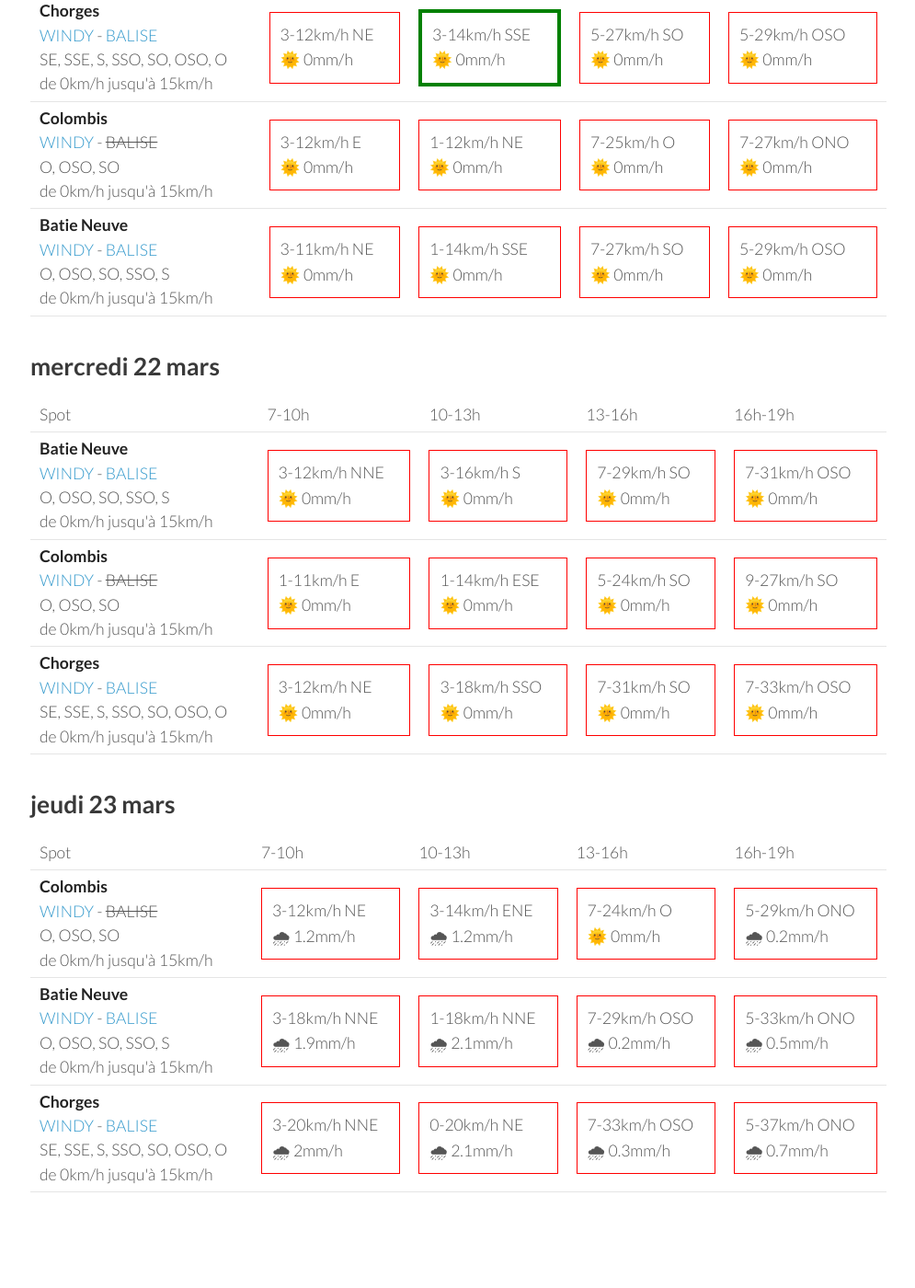
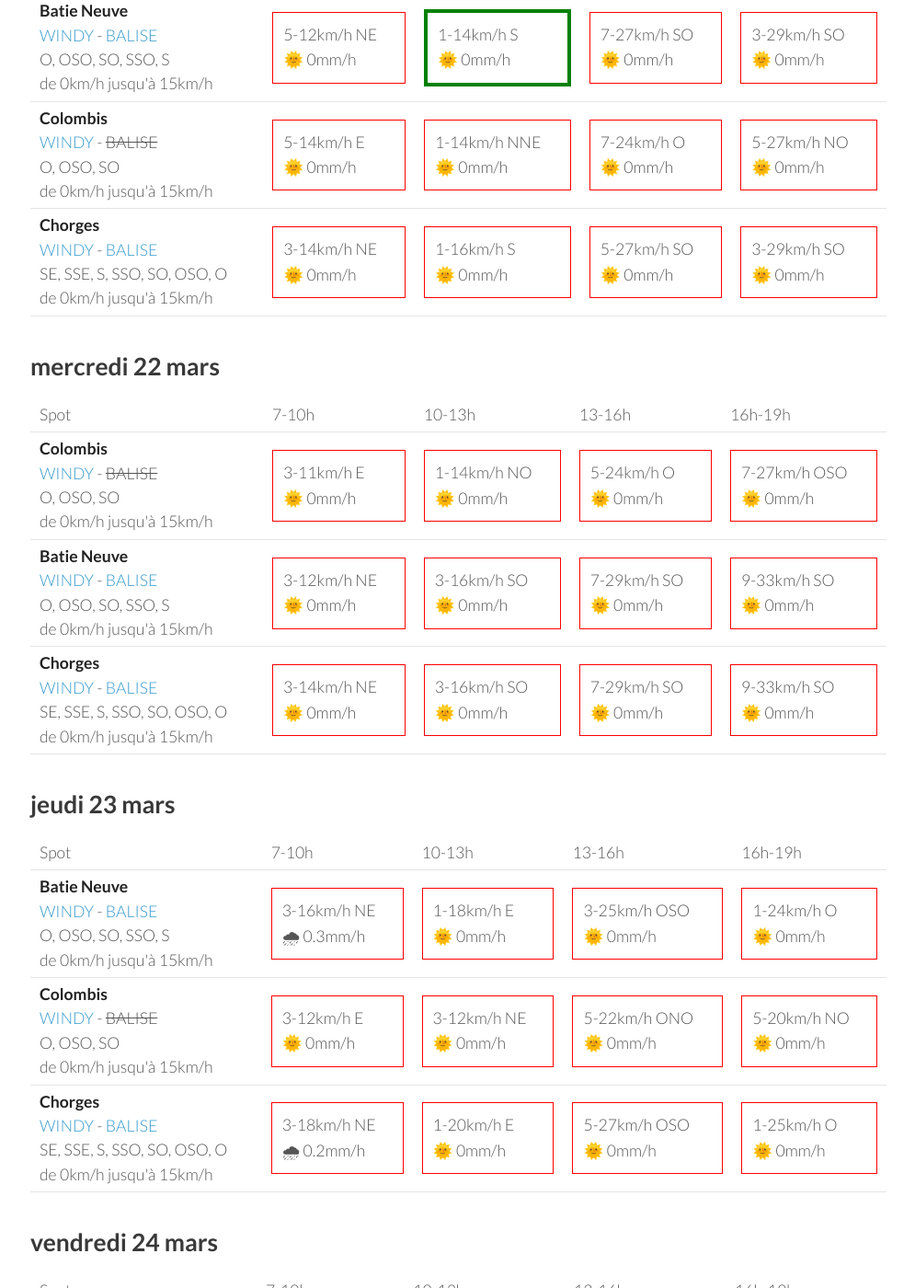
Before and after one commit to parapente-dans-le-nord/parapente-dans-le-nord.github.io, a Jekyll site: the page built from saint_andre.markdown, in a window 1280 px wide and 1400 px high, scrolled down 1325 px. Shown: the whole window at 92% size, without its empty margins (25-1020 px from the left). Built offline with Jekyll 4.4.1, drawn with Linux system fonts in a browser that asks for light colours; some of the changed text lies outside the part shown.

Commit message:
update index.markdown

```diff
--- a/saint_andre.markdown
+++ b/saint_andre.markdown
@@ -7,7 +7,7 @@ title:  "Tous les spots"
 {: .links}
 
 # Prevision Windy, modèle Arome
-page mise à jour le dimanche 19 mars 06:35
+page mise à jour le dimanche 19 mars 10:35
 
 ## dimanche 19 mars
 
@@ -114,32 +114,32 @@ page mise à jour le dimanche 19 mars 06:35
       <td>16h-19h</td>
     </tr>
 <tr>
-        <td><strong>Chorges</strong><br><a href="https://windy.com/44.578/6.280?44.559,6.262,10">WINDY</a> - <span class=""><a href="https://www.openwindmap.org/PP554">BALISE</a> </span><br> <span class="vent-favorable">SE, SSE, S, SSO, SO, OSO, O</span><br><span class="force-vent">de 0km/h jusqu'à 15km/h</span> </td>
+        <td><strong>Batie Neuve</strong><br><a href="https://windy.com/44.584/6.236?44.559,6.262,10,m:eTtagly">WINDY</a> - <span class=""><a href="https://www.openwindmap.org/PP554">BALISE</a> </span><br> <span class="vent-favorable">O, OSO, SO, SSO, S</span><br><span class="force-vent">de 0km/h jusqu'à 15km/h</span> </td>
 
-            <td><div class="not-flyable"><p>3-12km/h NE</p><p>🌞 0mm/h</p></div></td>
-            <td><div class="flyable"><p>3-14km/h SSE</p><p>🌞 0mm/h</p></div></td>
-            <td><div class="not-flyable"><p>5-27km/h SO</p><p>🌞 0mm/h</p></div></td>
-            <td><div class="not-flyable"><p>5-29km/h OSO</p><p>🌞 0mm/h</p></div></td>
+            <td><div class="not-flyable"><p>5-12km/h NE</p><p>🌞 0mm/h</p></div></td>
+            <td><div class="flyable"><p>1-14km/h S</p><p>🌞 0mm/h</p></div></td>
+            <td><div class="not-flyable"><p>7-27km/h SO</p><p>🌞 0mm/h</p></div></td>
+            <td><div class="not-flyable"><p>3-29km/h SO</p><p>🌞 0mm/h</p></div></td>
 
 
     </tr>
 <tr>
         <td><strong>Colombis</strong><br><a href="https://windy.com/44.494/6.216?44.559,6.262,10">WINDY</a> - <span class="no-balise"> BALISE </span><br> <span class="vent-favorable">O, OSO, SO</span><br><span class="force-vent">de 0km/h jusqu'à 15km/h</span> </td>
 
-            <td><div class="not-flyable"><p>3-12km/h E</p><p>🌞 0mm/h</p></div></td>
-            <td><div class="not-flyable"><p>1-12km/h NE</p><p>🌞 0mm/h</p></div></td>
-            <td><div class="not-flyable"><p>7-25km/h O</p><p>🌞 0mm/h</p></div></td>
-            <td><div class="not-flyable"><p>7-27km/h ONO</p><p>🌞 0mm/h</p></div></td>
+            <td><div class="not-flyable"><p>5-14km/h E</p><p>🌞 0mm/h</p></div></td>
+            <td><div class="not-flyable"><p>1-14km/h NNE</p><p>🌞 0mm/h</p></div></td>
+            <td><div class="not-flyable"><p>7-24km/h O</p><p>🌞 0mm/h</p></div></td>
+            <td><div class="not-flyable"><p>5-27km/h NO</p><p>🌞 0mm/h</p></div></td>
 
 
     </tr>
 <tr>
-        <td><strong>Batie Neuve</strong><br><a href="https://windy.com/44.584/6.236?44.559,6.262,10,m:eTtagly">WINDY</a> - <span class=""><a href="https://www.openwindmap.org/PP554">BALISE</a> </span><br> <span class="vent-favorable">O, OSO, SO, SSO, S</span><br><span class="force-vent">de 0km/h jusqu'à 15km/h</span> </td>
+        <td><strong>Chorges</strong><br><a href="https://windy.com/44.578/6.280?44.559,6.262,10">WINDY</a> - <span class=""><a href="https://www.openwindmap.org/PP554">BALISE</a> </span><br> <span class="vent-favorable">SE, SSE, S, SSO, SO, OSO, O</span><br><span class="force-vent">de 0km/h jusqu'à 15km/h</span> </td>
 
-            <td><div class="not-flyable"><p>3-11km/h NE</p><p>🌞 0mm/h</p></div></td>
-            <td><div class="not-flyable"><p>1-14km/h SSE</p><p>🌞 0mm/h</p></div></td>
-            <td><div class="not-flyable"><p>7-27km/h SO</p><p>🌞 0mm/h</p></div></td>
-            <td><div class="not-flyable"><p>5-29km/h OSO</p><p>🌞 0mm/h</p></div></td>
+            <td><div class="not-flyable"><p>3-14km/h NE</p><p>🌞 0mm/h</p></div></td>
+            <td><div class="not-flyable"><p>1-16km/h S</p><p>🌞 0mm/h</p></div></td>
+            <td><div class="not-flyable"><p>5-27km/h SO</p><p>🌞 0mm/h</p></div></td>
+            <td><div class="not-flyable"><p>3-29km/h SO</p><p>🌞 0mm/h</p></div></td>
 
 
     </tr>
@@ -160,32 +160,32 @@ page mise à jour le dimanche 19 mars 06:35
       <td>16h-19h</td>
     </tr>
 <tr>
-        <td><strong>Batie Neuve</strong><br><a href="https://windy.com/44.584/6.236?44.559,6.262,10,m:eTtagly">WINDY</a> - <span class=""><a href="https://www.openwindmap.org/PP554">BALISE</a> </span><br> <span class="vent-favorable">O, OSO, SO, SSO, S</span><br><span class="force-vent">de 0km/h jusqu'à 15km/h</span> </td>
+        <td><strong>Colombis</strong><br><a href="https://windy.com/44.494/6.216?44.559,6.262,10">WINDY</a> - <span class="no-balise"> BALISE </span><br> <span class="vent-favorable">O, OSO, SO</span><br><span class="force-vent">de 0km/h jusqu'à 15km/h</span> </td>
 
-            <td><div class="not-flyable"><p>3-12km/h NNE</p><p>🌞 0mm/h</p></div></td>
-            <td><div class="not-flyable"><p>3-16km/h S</p><p>🌞 0mm/h</p></div></td>
-            <td><div class="not-flyable"><p>7-29km/h SO</p><p>🌞 0mm/h</p></div></td>
-            <td><div class="not-flyable"><p>7-31km/h OSO</p><p>🌞 0mm/h</p></div></td>
+            <td><div class="not-flyable"><p>3-11km/h E</p><p>🌞 0mm/h</p></div></td>
+            <td><div class="not-flyable"><p>1-14km/h NO</p><p>🌞 0mm/h</p></div></td>
+            <td><div class="not-flyable"><p>5-24km/h O</p><p>🌞 0mm/h</p></div></td>
+            <td><div class="not-flyable"><p>7-27km/h OSO</p><p>🌞 0mm/h</p></div></td>
 
 
     </tr>
 <tr>
-        <td><strong>Colombis</strong><br><a href="https://windy.com/44.494/6.216?44.559,6.262,10">WINDY</a> - <span class="no-balise"> BALISE </span><br> <span class="vent-favorable">O, OSO, SO</span><br><span class="force-vent">de 0km/h jusqu'à 15km/h</span> </td>
+        <td><strong>Batie Neuve</strong><br><a href="https://windy.com/44.584/6.236?44.559,6.262,10,m:eTtagly">WINDY</a> - <span class=""><a href="https://www.openwindmap.org/PP554">BALISE</a> </span><br> <span class="vent-favorable">O, OSO, SO, SSO, S</span><br><span class="force-vent">de 0km/h jusqu'à 15km/h</span> </td>
 
-            <td><div class="not-flyable"><p>1-11km/h E</p><p>🌞 0mm/h</p></div></td>
-            <td><div class="not-flyable"><p>1-14km/h ESE</p><p>🌞 0mm/h</p></div></td>
-            <td><div class="not-flyable"><p>5-24km/h SO</p><p>🌞 0mm/h</p></div></td>
-            <td><div class="not-flyable"><p>9-27km/h SO</p><p>🌞 0mm/h</p></div></td>
+            <td><div class="not-flyable"><p>3-12km/h NE</p><p>🌞 0mm/h</p></div></td>
+            <td><div class="not-flyable"><p>3-16km/h SO</p><p>🌞 0mm/h</p></div></td>
+            <td><div class="not-flyable"><p>7-29km/h SO</p><p>🌞 0mm/h</p></div></td>
+            <td><div class="not-flyable"><p>9-33km/h SO</p><p>🌞 0mm/h</p></div></td>
 
 
     </tr>
 <tr>
         <td><strong>Chorges</strong><br><a href="https://windy.com/44.578/6.280?44.559,6.262,10">WINDY</a> - <span class=""><a href="https://www.openwindmap.org/PP554">BALISE</a> </span><br> <span class="vent-favorable">SE, SSE, S, SSO, SO, OSO, O</span><br><span class="force-vent">de 0km/h jusqu'à 15km/h</span> </td>
 
-            <td><div class="not-flyable"><p>3-12km/h NE</p><p>🌞 0mm/h</p></div></td>
-            <td><div class="not-flyable"><p>3-18km/h SSO</p><p>🌞 0mm/h</p></div></td>
-            <td><div class="not-flyable"><p>7-31km/h SO</p><p>🌞 0mm/h</p></div></td>
-            <td><div class="not-flyable"><p>7-33km/h OSO</p><p>🌞 0mm/h</p></div></td>
+            <td><div class="not-flyable"><p>3-14km/h NE</p><p>🌞 0mm/h</p></div></td>
+            <td><div class="not-flyable"><p>3-16km/h SO</p><p>🌞 0mm/h</p></div></td>
+            <td><div class="not-flyable"><p>7-29km/h SO</p><p>🌞 0mm/h</p></div></td>
+            <td><div class="not-flyable"><p>9-33km/h SO</p><p>🌞 0mm/h</p></div></td>
 
 
     </tr>
@@ -206,32 +206,32 @@ page mise à jour le dimanche 19 mars 06:35
       <td>16h-19h</td>
     </tr>
 <tr>
-        <td><strong>Colombis</strong><br><a href="https://windy.com/44.494/6.216?44.559,6.262,10">WINDY</a> - <span class="no-balise"> BALISE </span><br> <span class="vent-favorable">O, OSO, SO</span><br><span class="force-vent">de 0km/h jusqu'à 15km/h</span> </td>
+        <td><strong>Batie Neuve</strong><br><a href="https://windy.com/44.584/6.236?44.559,6.262,10,m:eTtagly">WINDY</a> - <span class=""><a href="https://www.openwindmap.org/PP554">BALISE</a> </span><br> <span class="vent-favorable">O, OSO, SO, SSO, S</span><br><span class="force-vent">de 0km/h jusqu'à 15km/h</span> </td>
 
-            <td><div class="not-flyable"><p>3-12km/h NE</p><p>🌧 1.2mm/h</p></div></td>
-            <td><div class="not-flyable"><p>3-14km/h ENE</p><p>🌧 1.2mm/h</p></div></td>
-            <td><div class="not-flyable"><p>7-24km/h O</p><p>🌞 0mm/h</p></div></td>
-            <td><div class="not-flyable"><p>5-29km/h ONO</p><p>🌧 0.2mm/h</p></div></td>
+            <td><div class="not-flyable"><p>3-16km/h NE</p><p>🌧 0.3mm/h</p></div></td>
+            <td><div class="not-flyable"><p>1-18km/h E</p><p>🌞 0mm/h</p></div></td>
+            <td><div class="not-flyable"><p>3-25km/h OSO</p><p>🌞 0mm/h</p></div></td>
+            <td><div class="not-flyable"><p>1-24km/h O</p><p>🌞 0mm/h</p></div></td>
 
 
     </tr>
 <tr>
-        <td><strong>Batie Neuve</strong><br><a href="https://windy.com/44.584/6.236?44.559,6.262,10,m:eTtagly">WINDY</a> - <span class=""><a href="https://www.openwindmap.org/PP554">BALISE</a> </span><br> <span class="vent-favorable">O, OSO, SO, SSO, S</span><br><span class="force-vent">de 0km/h jusqu'à 15km/h</span> </td>
+        <td><strong>Colombis</strong><br><a href="https://windy.com/44.494/6.216?44.559,6.262,10">WINDY</a> - <span class="no-balise"> BALISE </span><br> <span class="vent-favorable">O, OSO, SO</span><br><span class="force-vent">de 0km/h jusqu'à 15km/h</span> </td>
 
-            <td><div class="not-flyable"><p>3-18km/h NNE</p><p>🌧 1.9mm/h</p></div></td>
-            <td><div class="not-flyable"><p>1-18km/h NNE</p><p>🌧 2.1mm/h</p></div></td>
-            <td><div class="not-flyable"><p>7-29km/h OSO</p><p>🌧 0.2mm/h</p></div></td>
-            <td><div class="not-flyable"><p>5-33km/h ONO</p><p>🌧 0.5mm/h</p></div></td>
+            <td><div class="not-flyable"><p>3-12km/h E</p><p>🌞 0mm/h</p></div></td>
+            <td><div class="not-flyable"><p>3-12km/h NE</p><p>🌞 0mm/h</p></div></td>
+            <td><div class="not-flyable"><p>5-22km/h ONO</p><p>🌞 0mm/h</p></div></td>
+            <td><div class="not-flyable"><p>5-20km/h NO</p><p>🌞 0mm/h</p></div></td>
 
 
     </tr>
 <tr>
         <td><strong>Chorges</strong><br><a href="https://windy.com/44.578/6.280?44.559,6.262,10">WINDY</a> - <span class=""><a href="https://www.openwindmap.org/PP554">BALISE</a> </span><br> <span class="vent-favorable">SE, SSE, S, SSO, SO, OSO, O</span><br><span class="force-vent">de 0km/h jusqu'à 15km/h</span> </td>
 
-            <td><div class="not-flyable"><p>3-20km/h NNE</p><p>🌧 2mm/h</p></div></td>
-            <td><div class="not-flyable"><p>0-20km/h NE</p><p>🌧 2.1mm/h</p></div></td>
-            <td><div class="not-flyable"><p>7-33km/h OSO</p><p>🌧 0.3mm/h</p></div></td>
-            <td><div class="not-flyable"><p>5-37km/h ONO</p><p>🌧 0.7mm/h</p></div></td>
+            <td><div class="not-flyable"><p>3-18km/h NE</p><p>🌧 0.2mm/h</p></div></td>
+            <td><div class="not-flyable"><p>1-20km/h E</p><p>🌞 0mm/h</p></div></td>
+            <td><div class="not-flyable"><p>5-27km/h OSO</p><p>🌞 0mm/h</p></div></td>
+            <td><div class="not-flyable"><p>1-25km/h O</p><p>🌞 0mm/h</p></div></td>
 
 
     </tr>
@@ -239,3 +239,49 @@ page mise à jour le dimanche 19 mars 06:35
 </tbody>
 </table>
 {:/}
+## vendredi 24 mars
+
+{::nomarkdown}
+<table>
+  <tbody>
+    <tr>
+      <td>Spot</td>
+      <td>7-10h</td>
+      <td>10-13h</td>
+      <td>13-16h</td>
+      <td>16h-19h</td>
+    </tr>
+<tr>
+        <td><strong>Batie Neuve</strong><br><a href="https://windy.com/44.584/6.236?44.559,6.262,10,m:eTtagly">WINDY</a> - <span class=""><a href="https://www.openwindmap.org/PP554">BALISE</a> </span><br> <span class="vent-favorable">O, OSO, SO, SSO, S</span><br><span class="force-vent">de 0km/h jusqu'à 15km/h</span> </td>
+
+            <td><div class="not-flyable"><p>3-16km/h NE</p><p>🌞 0mm/h</p></div></td>
+            <td><div class="not-flyable"><p>0-22km/h NE</p><p>🌞 0mm/h</p></div></td>
+            <td><div class="not-flyable"><p>7-38km/h O</p><p>🌧 0.7mm/h</p></div></td>
+            <td><div class="not-flyable"><p>3-38km/h OSO</p><p>🌧 4.2mm/h</p></div></td>
+
+
+    </tr>
+<tr>
+        <td><strong>Colombis</strong><br><a href="https://windy.com/44.494/6.216?44.559,6.262,10">WINDY</a> - <span class="no-balise"> BALISE </span><br> <span class="vent-favorable">O, OSO, SO</span><br><span class="force-vent">de 0km/h jusqu'à 15km/h</span> </td>
+
+            <td><div class="not-flyable"><p>3-11km/h E</p><p>🌞 0mm/h</p></div></td>
+            <td><div class="not-flyable"><p>1-14km/h NNE</p><p>🌞 0mm/h</p></div></td>
+            <td><div class="not-flyable"><p>7-33km/h OSO</p><p>🌞 0mm/h</p></div></td>
+            <td><div class="not-flyable"><p>1-33km/h OSO</p><p>🌧 1.7mm/h</p></div></td>
+
+
+    </tr>
+<tr>
+        <td><strong>Chorges</strong><br><a href="https://windy.com/44.578/6.280?44.559,6.262,10">WINDY</a> - <span class=""><a href="https://www.openwindmap.org/PP554">BALISE</a> </span><br> <span class="vent-favorable">SE, SSE, S, SSO, SO, OSO, O</span><br><span class="force-vent">de 0km/h jusqu'à 15km/h</span> </td>
+
+            <td><div class="not-flyable"><p>3-18km/h NE</p><p>🌞 0mm/h</p></div></td>
+            <td><div class="not-flyable"><p>0-24km/h O</p><p>🌞 0mm/h</p></div></td>
+            <td><div class="not-flyable"><p>7-42km/h OSO</p><p>🌧 0.6mm/h</p></div></td>
+            <td><div class="not-flyable"><p>3-42km/h OSO</p><p>🌧 3.9mm/h</p></div></td>
+
+
+    </tr>
+
+</tbody>
+</table>
+{:/}
```
